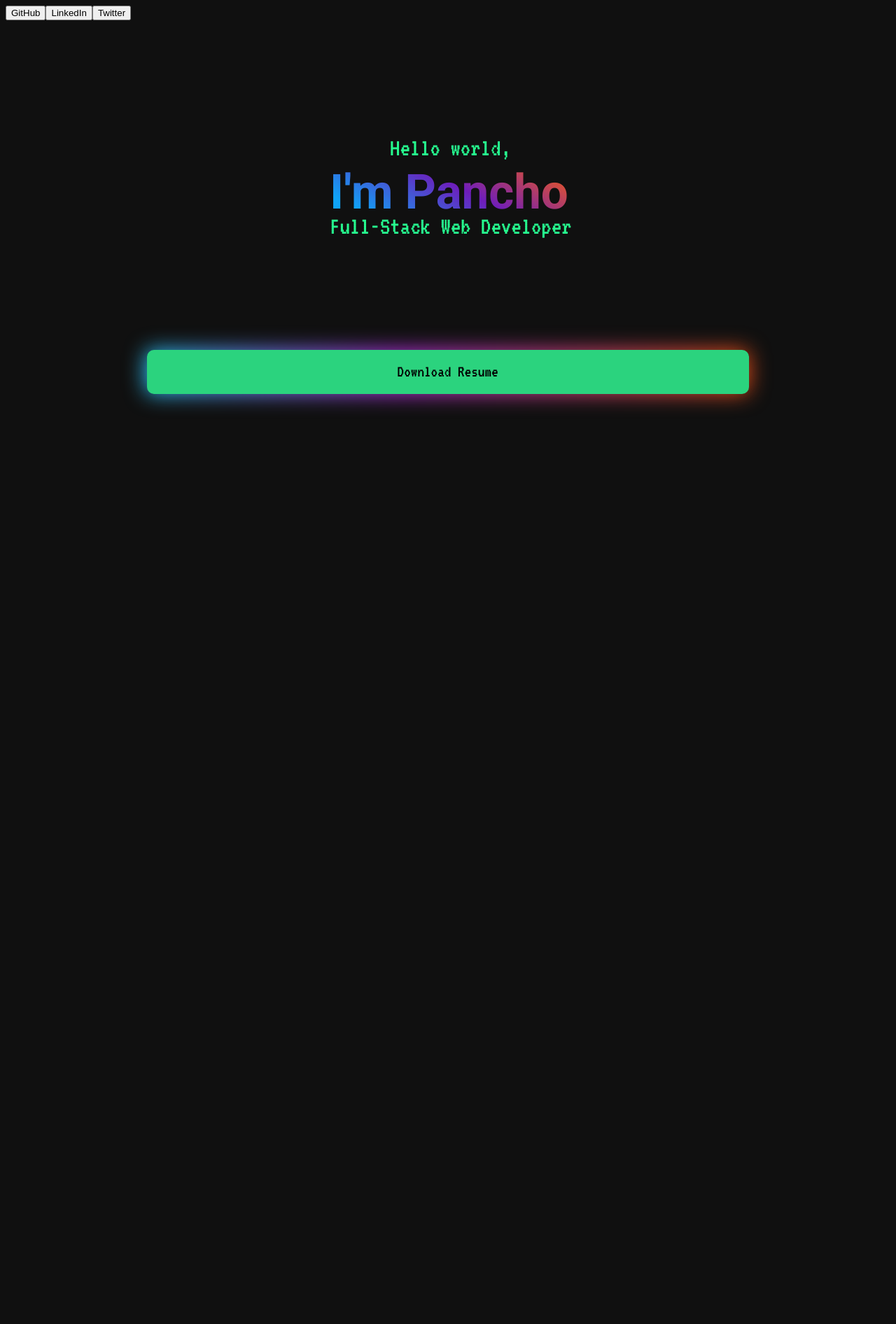
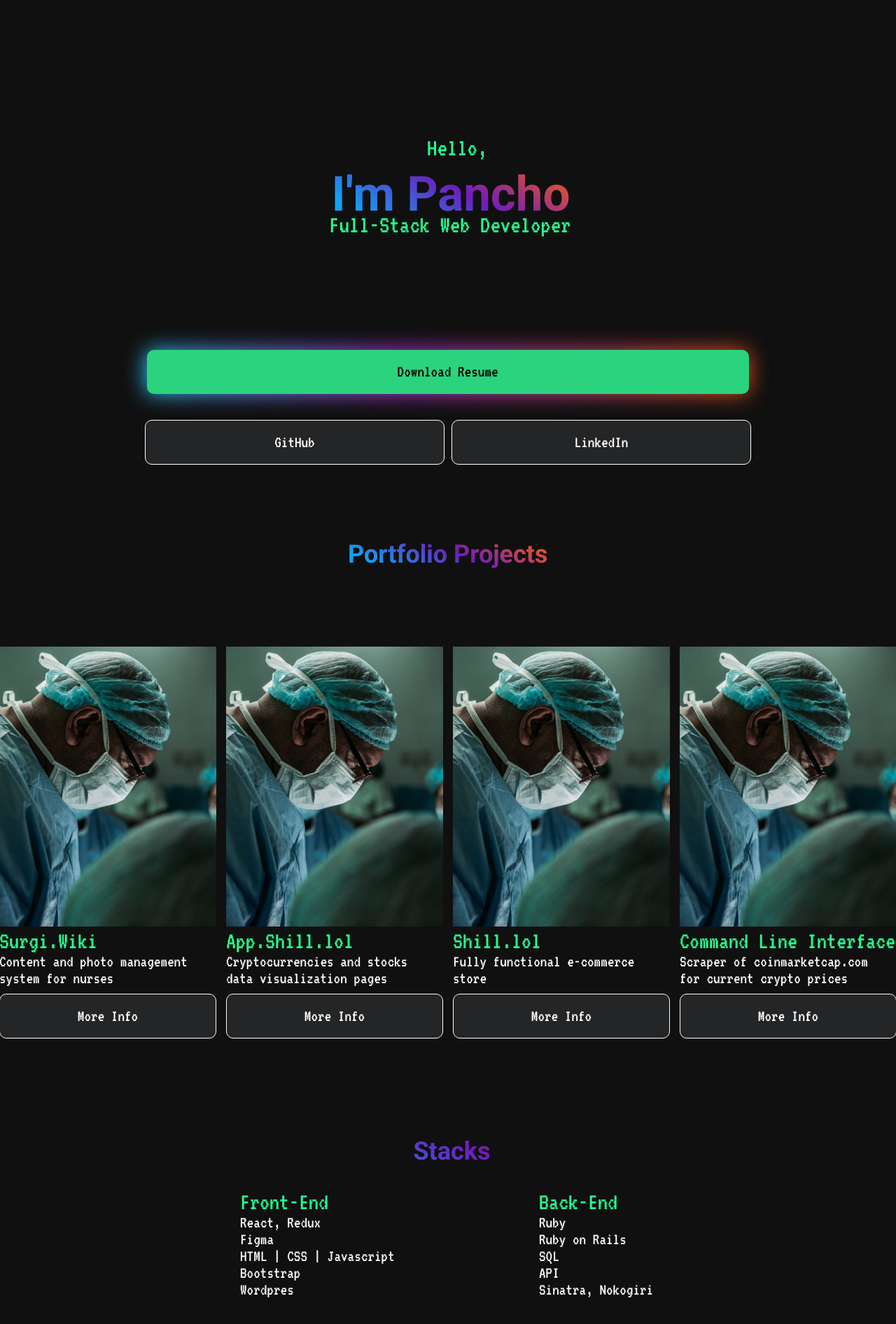
Before and after one commit to plabradorjr/pancho-lol, a React (Create React App) app: page / in a window 1280 px wide. Shown: the top 1892 px of the page at 70% size. Before the commit the page ends 800 px from the top, so only its background shows below. Built offline with nearby package versions, Linux system fonts and the light colour scheme.

Commit message:
front page almost done

```diff
--- a/src/App.js
+++ b/src/App.js
@@ -2,12 +2,16 @@ import React from 'react';
 // import { Container, Row } from 'react-bootstrap';
 import Hero from './components/Hero';
 import CallToAction from './components/CallToAction';
+import PortfolioProjects from './components/PortfolioProjects';
+import Stacks from './components/Stacks';
 
 const App = () => {
   return (
     <div>
         <Hero />
         <CallToAction />
+        <PortfolioProjects />
+        <Stacks />
     </div>
   )
 }
--- a/src/components/CallToAction.js
+++ b/src/components/CallToAction.js
@@ -8,7 +8,6 @@ const CallToAction = () => {
             <button id="resume-btn">Download Resume</button>
             <button id="github">GitHub</button>
             <button id="linkedin">LinkedIn</button>
-            <button id="twitter">Twitter</button>
         </Container>
     )
 }
@@ -20,13 +19,81 @@ const Container = styled.div`
 
     }
 
+    #github {
+        position: absolute;
+        width: 428px;
+        height: 64px;
+        left: calc(50% - 430px/2 - 218px);
+        top: 600px;
 
-    #twitter {
+        background: #242526;
+        border: 1px solid #FFFFFF;
+        box-sizing: border-box;
+        border-radius: 10px;
+
+        font-family: VT323;
+        font-style: normal;
+        font-weight: normal;
+        font-size: 24px;
+        line-height: 24px;
+        color: #FFFFFF;
+
+        @media (max-width: 769px) {
+            width: 343px;
+            height: 48px;
+            left: calc(50% - 343px/2 + 0.5px);
+            top: 580px;
+        }
+
+        /* iPhone Pro Max */
+        @media (max-width: 415px) {
+            width: 182px;
+            height: 26px;
+            left: calc(50% - 182px/2 + 1px);
+            top: 320px;
+
+            font-size: 14px;
+            line-height: 14px;
+        }
 
 
     }
 
+
     #linkedin {
+        position: absolute;
+        width: 428px;
+        height: 64px;
+        left: calc(50% - 418px/2 + 214px);
+        top: 600px;
+
+        background: #242526;
+        border: 1px solid #FFFFFF;
+        box-sizing: border-box;
+        border-radius: 10px;
+        font-family: VT323;
+        font-style: normal;
+        font-weight: normal;
+        font-size: 24px;
+        line-height: 24px;
+        color: #FFFFFF;
+
+        @media (max-width: 769px) {
+        width: 343px;
+        height: 48px;
+        left: calc(50% - 343px/2 + 0.5px);
+        top: 640px;
+        }
+
+        /* iPhone Pro Max */
+        @media (max-width: 415px) {
+            width: 182px;
+            height: 24px;
+            left: calc(50% - 182px/2 + 1px);
+            top: 355px;
+            font-size: 14px;
+            line-height: 14px;
+        }
 
     }
 
@@ -116,11 +183,7 @@ const Container = styled.div`
 
     }
 
-    #github {
 
-
-
-    }
 `;
 
 
--- a/src/components/Hero.js
+++ b/src/components/Hero.js
@@ -5,7 +5,7 @@ import styled from 'styled-components';
 const Hero = () => {
     return (
         <Container>
-            <h2 id="hello">Hello world,</h2>
+            <h2 id="hello">Hello,</h2>
             <h1 id="pancho">I'm Pancho</h1>
             <h2 id="fullstack">Full-Stack Web Developer</h2>
         </Container>
@@ -14,11 +14,18 @@ const Hero = () => {
 
 const Container = styled.div`
 
+    position: absolute;
+    width: 952px;
+    height: 397px;
+    left: calc(50% - 952px/2);
+    top: 163px;
+
     #hello {
         position: absolute;
-        width: 50%;
-        left: calc(50% - 173px/2 + 3.5px);
-        top: 163px;
+        width: 87px;
+        height: 36px;
+        left: calc(50% - 87px/2 + 13.5px);
+        top: 0px;
 
         font-family: VT323;
         font-style: normal;
@@ -57,7 +64,7 @@ const Container = styled.div`
         width: 346px;
         height: 81px;
         left: calc(50% - 346px/2 + 4px);
-        top: 188px;
+        top: 28px;
 
         font-family: Roboto;
         font-style: normal;
@@ -94,8 +101,8 @@ const Container = styled.div`
         position: absolute;
         width: 346px;
         height: 36px;
-        left: calc(50% - 346px/2 + 4px);
-        top: 275px;
+        left: calc(50% - 356px/2 + 8px);
+        top: 110px;
 
         font-family: VT323;
         font-style: normal;
--- a/src/components/PortfolioProjects.js
+++ b/src/components/PortfolioProjects.js
@@ -0,0 +1,134 @@
+import React from 'react'
+import styled from 'styled-components';
+import surgi_img from '../assets/surgiwiki_1.png'
+
+const PortfolioProjects = () => {
+    return (
+        <Container>
+            <h2 id="heading">Portfolio Projects</h2>
+            <div id="frame-4-folios">
+                <div className="apps">
+                    <img src={surgi_img} alt="surgery"></img>
+                    <h2>Surgi.Wiki</h2>
+                    <p>Content and photo management</p>
+                    <p>system for nurses</p>
+                    <button id="btn-sw">More Info</button>
+                </div>
+                <div className="apps">
+                    <img src={surgi_img} alt="surgery"></img>
+                    <h2>App.Shill.lol</h2>
+                    <p>Cryptocurrencies and stocks</p>
+                    <p>data visualization pages</p>
+                    <button id="btn-sw">More Info</button>
+                </div>
+                <div className="apps">
+                    <img src={surgi_img} alt="surgery"></img>
+                    <h2>Shill.lol</h2>
+                    <p>Fully functional e-commerce</p>
+                    <p>store</p>
+                    <button id="btn-sw">More Info</button>
+                </div>
+                <div className="apps">
+                    <img src={surgi_img} alt="surgery"></img>
+                    <h2>Command Line Interface</h2>
+                    <p>Scraper of coinmarketcap.com</p>
+                    <p>for current crypto prices </p>
+                    <button id="btn-sw">More Info</button>
+                </div>
+            </div>
+        </Container>
+    )
+}
+
+const Container = styled.div`
+    //main frame
+    position: absolute;
+    width: 1300px;
+    height: 733px;
+    left: calc(50% - 1300px/2);
+    top: 771px;
+
+    font-family: VT323;
+    font-style: normal;
+    font-weight: normal;
+
+    h2 {
+    margin: 0px;
+    }
+
+    p {
+    height: 0px;
+    margin-top: 0px;
+
+    }
+
+    #heading {
+        position: absolute;
+        width: 286px;
+        height: 42px;
+        left: calc(50% - 286px/2);
+        top: 0px;
+
+        font-family: Roboto;
+        font-style: normal;
+        font-weight: bold;
+        font-size: 36px;
+        line-height: 42px;
+
+        background: -webkit-linear-gradient(60deg, #0FA3F7 13.56%, rgba(125, 31, 214, 0.864062) 55.06%, rgba(238, 88, 41, 0.96) 91.4%);
+        -webkit-background-clip: text;
+        -webkit-text-fill-color: transparent;
+
+        @media (max-width: 415px) {
+        width: 143px;
+        height: 21px;
+        left: calc(50% - 143px/2 + 0.5px);
+        top: 450px;
+
+        font-size: 18px;
+        line-height: 21px;
+        }
+    }
+
+    #frame-4-folios {
+        display: flex;
+        flex-direction: row;
+        justify-content: center;
+        align-items: center;
+        padding: 0px;
+
+        position: absolute;
+        width: 1300px;
+        height: 509px;
+        left: calc(50% - 1300px/2);
+        top: 141px;
+    }
+
+    .apps {
+        position: static;
+        /* Inside Auto Layout */
+        flex: none;
+        order: 0;
+        flex-grow: 0;
+        margin: 0px 7px;
+    }
+
+    #btn-sw {
+        margin-top: 10px;
+        position: absolute;
+        width: 310px;
+        height: 64px;
+        /* left: calc(50% - 310px/2); */
+
+        background: #242526;
+        border: 1px solid #FFFFFF;
+        box-sizing: border-box;
+        border-radius: 10px;
+
+        font-size: 24px;
+        line-height: 24px;
+        color: #FFFFFF;
+    }
+`;
+
+export default PortfolioProjects
--- /dev/null
+++ b/src/components/Stacks.js
@@ -0,0 +1,170 @@
+import React from 'react';
+import styled from 'styled-components';
+
+const Stacks = () => {
+    return (
+        <div>
+            <Container>
+                <h1>Stacks</h1>
+                <div id="front">
+                    <h2>Front-End</h2>
+                    <p>React, Redux</p>
+                    <p>Figma</p>
+                    <p>HTML | CSS | Javascript</p>
+                    <p>Bootstrap</p>
+                    <p>Wordpres</p>
+                </div>
+                <div id="backend">
+                    <h2>Back-End</h2>
+                    <p>Ruby</p>
+                    <p>Ruby on Rails</p>
+                    <p>SQL</p>
+                    <p>API</p>
+                    <p>Sinatra, Nokogiri</p>
+                </div>
+            </Container>
+            <Nontechcontainer>
+                <h1>Non Technical Experiences</h1>
+                <div id="table">
+                    <div id="work">
+                        <h2>Pediatric Operating Room RN </h2>
+                        <h2>US Army Reserves Nurse Corps</h2>
+                        <h2>Emergency Room RN - level 1 trauma</h2>
+                        <h2>Infusion RN - per diem</h2>
+                        <h2>Inpatient Adult Psychiatric RN</h2>
+                    </div>
+                    <div id="years">
+                        <p>5 years</p>
+                        <p>4 years</p>
+                        <p>1 year</p>
+                        <p>2 years</p>
+                        <p>2 years</p>
+                    </div>
+                </div>
+
+            </Nontechcontainer>
+            <Bottomspacer />
+        </div>
+    )
+}
+
+const Bottomspacer = styled.div`
+    position: absolute;
+    width: 611px;
+    height: 211px;
+    left: 429px;
+    top: 2373px;
+`;
+
+
+const Nontechcontainer = styled.div`
+    position: absolute;
+    width: 672px;
+    height: 342px;
+    left: calc(50% - 672px/2 - 4px);
+    top: 1978px;
+
+    p {
+        margin: 8px 0px;
+    }
+
+    h2 {
+        margin: 2px 0px;
+    }
+
+    #table {
+        display: flex;
+        flex-direction: row;
+        justify-content: center;
+        align-items: center;
+        padding: 0px;
+
+        position: absolute;
+        width: 583px;
+        height: 236px;
+        left: calc(50% - 583px/2 - 1px);
+        top: 103px;
+    }
+
+    #work {
+        display: flex;
+        flex-direction: column;
+        justify-content: center;
+
+        align-items: flex-start;
+        padding: 0px;
+
+        position: static;
+        width: 505px;
+        height: 235px;
+        left: 0px;
+        top: 0.5px;
+
+
+        /* Inside Auto Layout */
+
+        flex: none;
+        order: 0;
+        flex-grow: 0;
+        margin: 0px 10px;
+
+
+    }
+
+    #years {
+        display: flex;
+        flex-direction: column;
+        justify-content: center;
+        align-items: flex-end;
+        padding: 0px;
+
+        position: static;
+        width: 68px;
+        height: 236px;
+        left: 515px;
+        top: 0px;
+
+
+        /* Inside Auto Layout */
+
+        flex: none;
+        order: 1;
+        flex-grow: 0;
+        margin: 0px 10px;
+    }
+`;
+
+
+const Container = styled.div`
+    position: absolute;
+    width: 605px;
+    height: 264px;
+    left: calc(50% - 605px/2 + 5.5px);
+    top: 1600px;
+
+    p {
+        margin: 0px;
+    }
+
+    h2 {
+        margin: 0px;
+    }
+
+    #front {
+        position: absolute;
+        width: 222px;
+        height: 164px;
+        left: 0px;
+        top: 100px;
+    };
+
+    #backend {
+        position: absolute;
+        width: 222px;
+        height: 164px;
+        left: 427px;
+        top: 100px;
+    }
+`;
+
+export default Stacks
--- a/src/index.css
+++ b/src/index.css
@@ -4,14 +4,56 @@
 
 
 body {
-  /* margin: 0;
-  padding: 0; */
+  margin: 0;
+  padding: 0;
   background: #101010;
   /* box-sizing: border-box; */
   -webkit-font-smoothing: antialiased;
   -moz-osx-font-smoothing: grayscale;
 }
 
+h1 {
+  font-family: Roboto;
+  font-style: normal;
+  font-weight: bold;
+  font-size: 36px;
+  line-height: 42px;
+
+  text-align: center;
+
+  background: -webkit-linear-gradient(60deg, #0FA3F7 13.56%, rgba(125, 31, 214, 0.864062) 55.06%, rgba(238, 88, 41, 0.96) 91.4%);
+  -webkit-background-clip: text;
+  -webkit-text-fill-color: transparent;
+}
+
+h2 {
+  font-family: VT323;
+    font-style: normal;
+    font-weight: normal;
+    font-size: 35px;
+    line-height: 35px;
+    color: #26FA8E;
+}
+
+p {
+  font-family: VT323;
+  font-style: normal;
+  font-weight: normal;
+  font-size: 24px;
+  line-height: 24px;
+
+  color: #F2F9F5;
+}
+
+button {
+  font-family: VT323;
+  font-style: normal;
+  font-weight: normal;
+}
+
+button:hover {
+  cursor: pointer;
+}
 /* code {
   font-family: source-code-pro, Menlo, Monaco, Consolas, 'Courier New',
     monospace;
```
Also changed, not shown: src/assets/surgiwiki_1.png (added).
